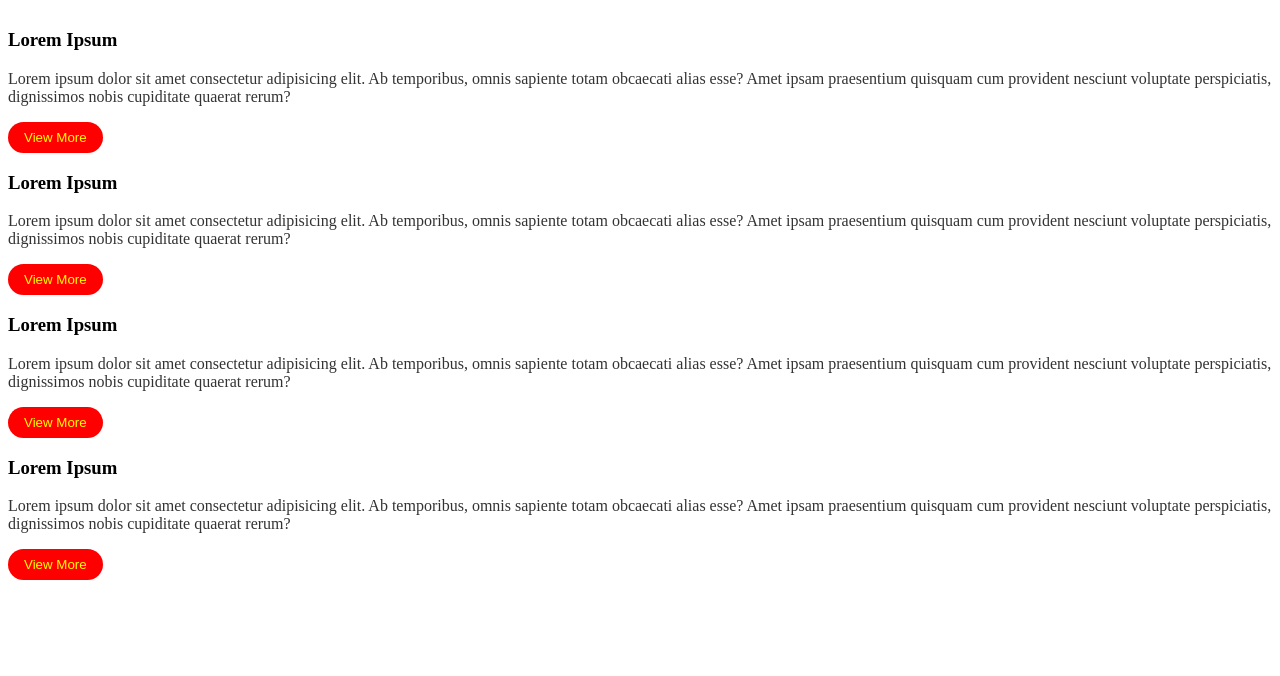
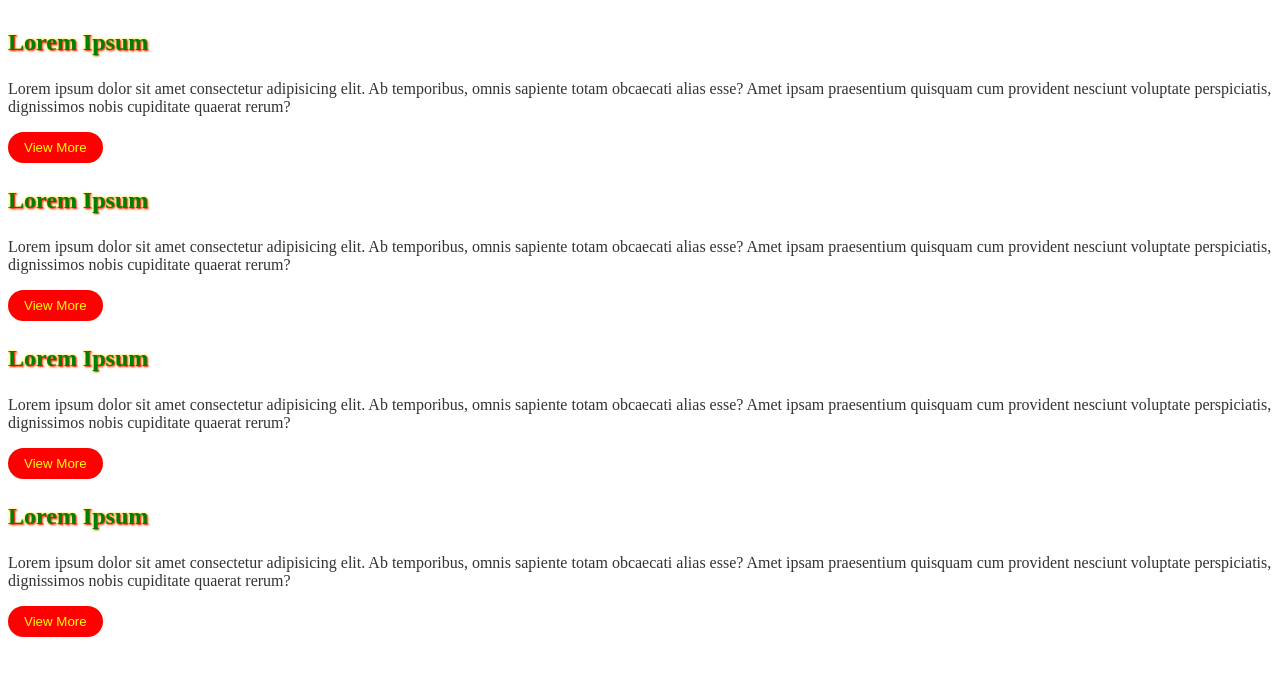
Before and after one commit to ai-cloud89/simple, a plain HTML site: page index.html in a window 1280 px wide. Shown: the part 90-766 px from the top of the page. Drawn offline with Linux system fonts and the light colour scheme.

Commit message:
subtitle

```diff
--- a/style/main.css
+++ b/style/main.css
@@ -5,6 +5,12 @@
 }
 p{
     color :#333333;
+}
+.subtitle{
+    color:green;
+    text-shadow:1px 1px 2px red,
+    0 0 3px yellow;
+    font-size: 24px;
 }
 button{
     background-color: #ff0000;
```
